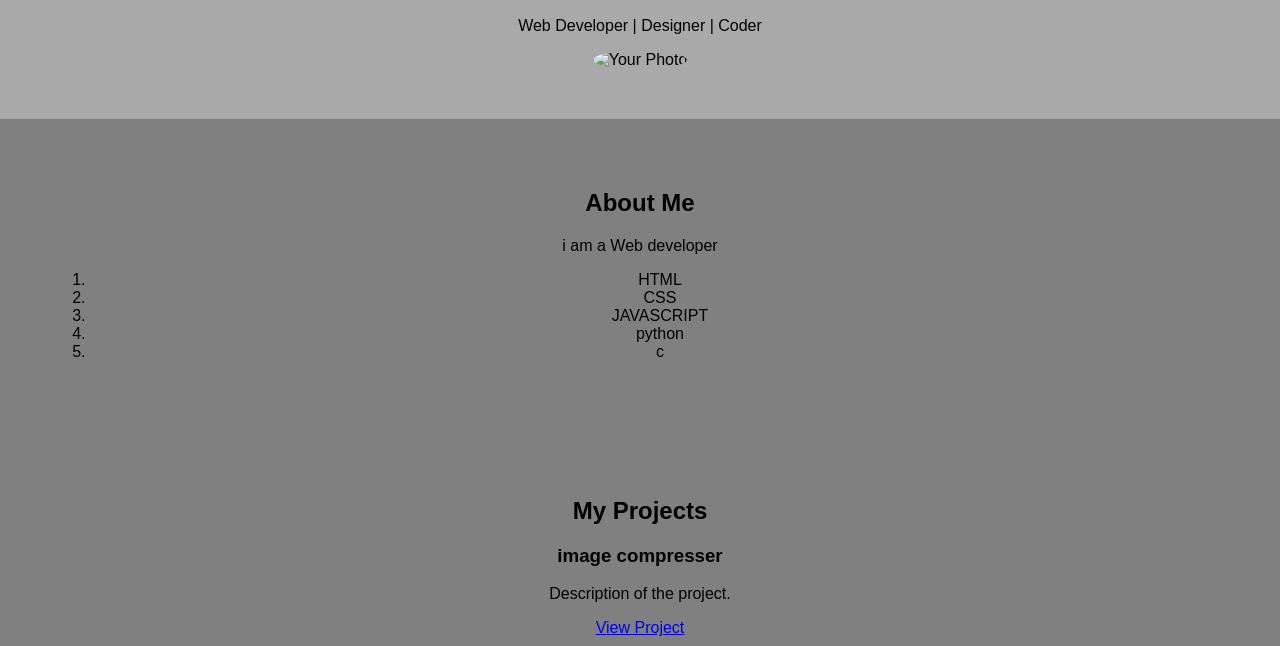
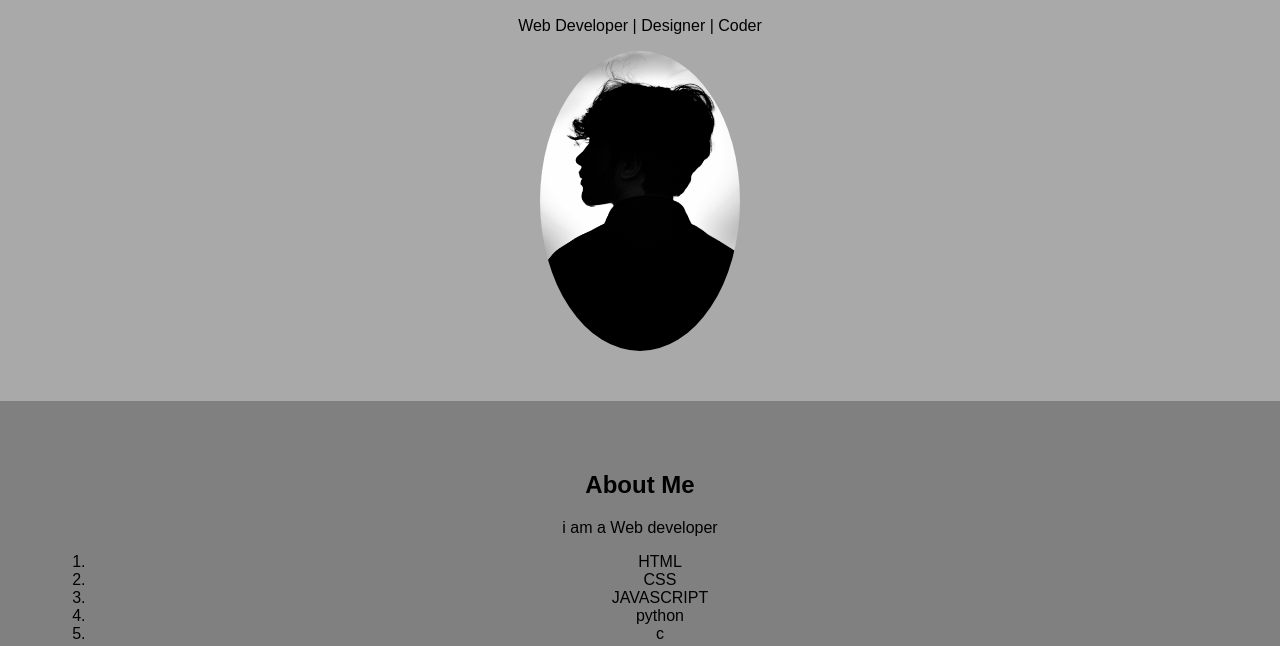
Before and after one commit to Subash1211/ex-1, a plain HTML site: page subport.html in a window 1280 px wide. Shown: the part 154-800 px from the top of the page. Drawn offline with Linux system fonts and the light colour scheme.

Commit message:
Update subport.html

```diff
--- a/subport.html
+++ b/subport.html
@@ -107,7 +107,7 @@
     <section id="home" class="section">
         <h1>subash</h1>
         <p>Web Developer | Designer | Coder</p>
-        <img src="image.html.jpg" alt="Your Photo">
+        <img src="photo-1628563694622-5a76957fd09c.jpeg" alt="Your Photo">
     </section>
 
     <!-- About Section -->
```
